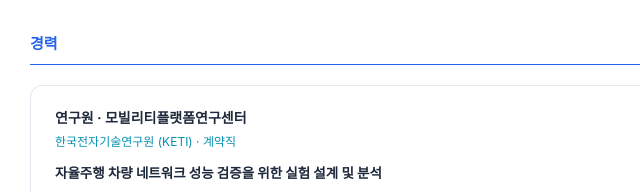
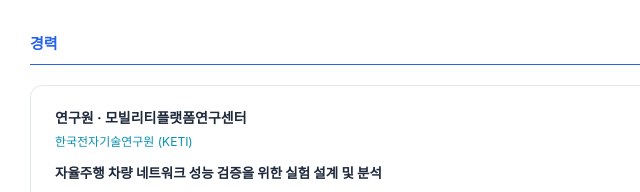
Before and after one commit to choi-jiii/choi-jiii.github.io, a plain HTML site: page index.html in a window 1280 px wide. Shown: the part 820-1012 px from the top of the page, 216-856 px from the left. Drawn offline with Linux system fonts and the light colour scheme.

Commit message:
Update index.html

```diff
--- a/index.html
+++ b/index.html
@@ -88,7 +88,7 @@
       <div class="entry-head">
         <div>
           <span class="entry-title">연구원  ·  모빌리티플랫폼연구센터</span>
-          <span class="entry-sub">한국전자기술연구원 (KETI)  ·  계약직</span>
+          <span class="entry-sub">한국전자기술연구원 (KETI)</span>
         </div>
         <span class="entry-date">2025.06 – 2025.12</span>
       </div>
```
